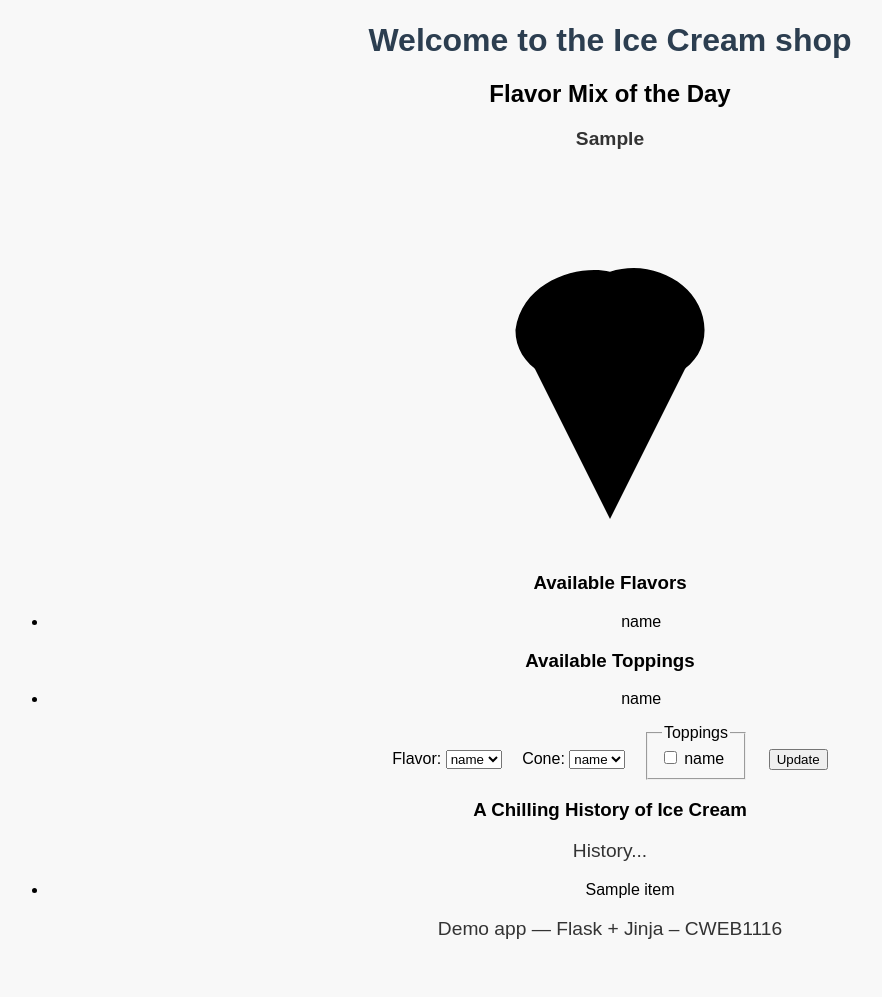
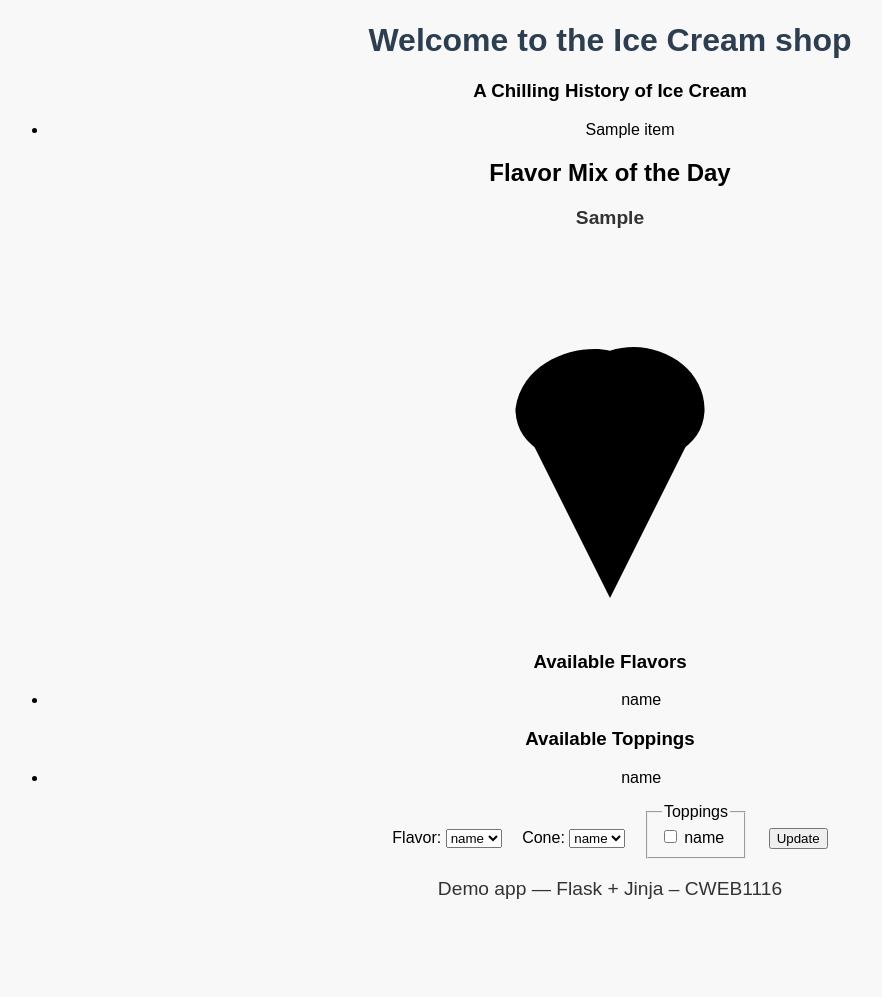
Before and after one commit to Microdust92/Seasons_App, a Flask app: template templates/subject.html in a window 1280 px wide. Shown: the part 96-1093 px from the top of the page, without its empty margins (30-912 px from the left). After the commit the page ends 995 px from the top, so only its background shows below. Run offline with Flask 3, Linux system fonts and the light colour scheme; the template is opened without the code that fills it: most values are stand-ins (such as "Sample title", 1, 10 or a date in 2020).

Commit message:
subject updated - history move

```diff
--- a/templates/subject.html
+++ b/templates/subject.html
@@ -2,6 +2,17 @@
 
 {% block content %}
   <h1>Welcome to the Ice Cream shop</h1>
+
+
+
+  <h3>A Chilling History of Ice Cream</h3>
+  <ul>
+    {% for item in timeline%}
+
+      <li>{{ item }}</li>
+
+      {% endfor %}
+  </ul>
 
   <h2>Flavor Mix of the Day</h2>
   <p><strong>{{ icecream_mix }}</strong></p>
@@ -79,20 +90,5 @@
 
 
 
-
-
-
-  <h3>A Chilling History of Ice Cream</h3>
-
-  <p>History...</p>
-
-  <ul>
-    {% for item in timeline%}
-
-      <li>{{ item }}</li>
-
-      {% endfor %}
-  </ul>
-
   <!-- your ice cream content -->
 {% endblock %}
```
